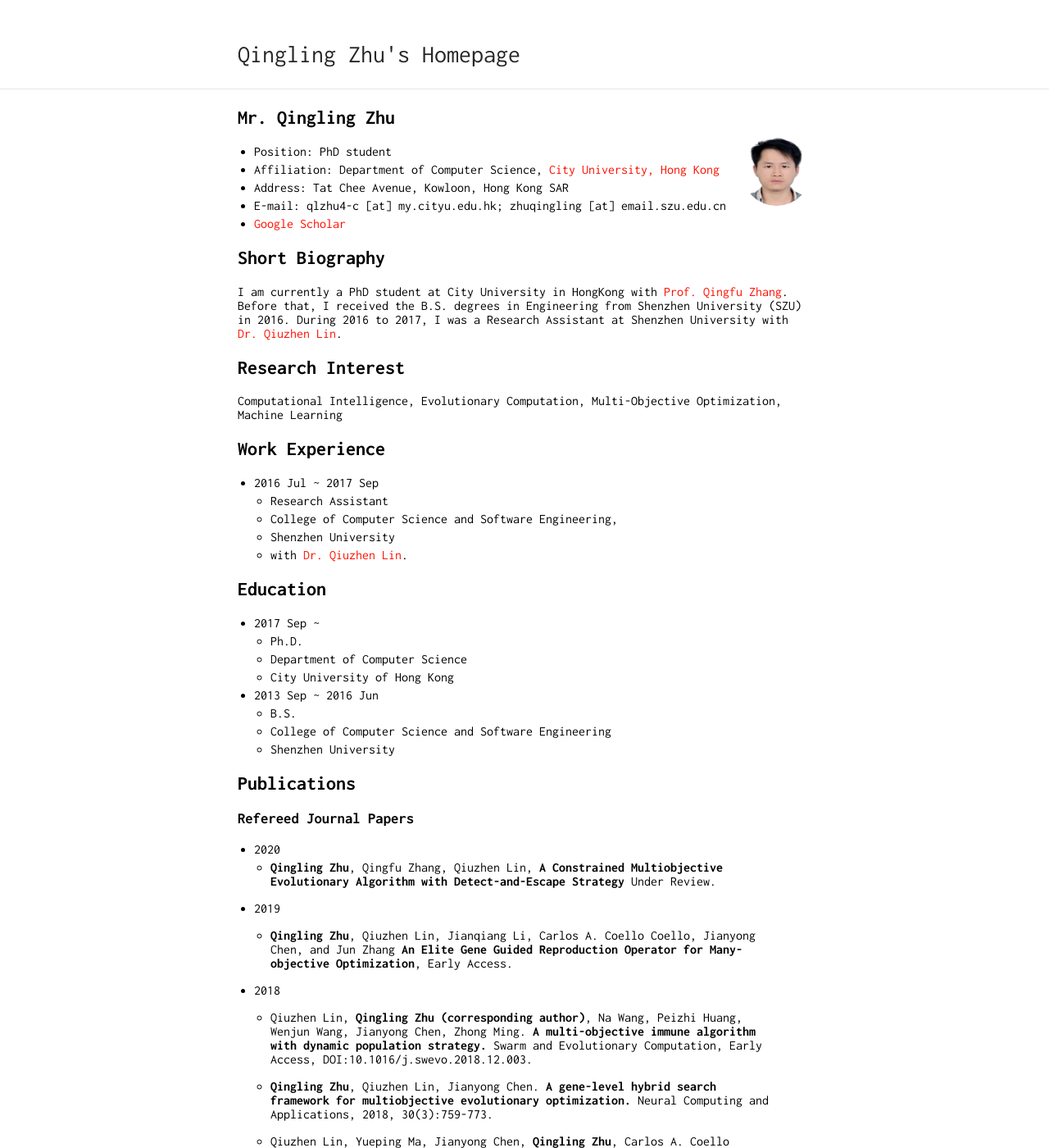
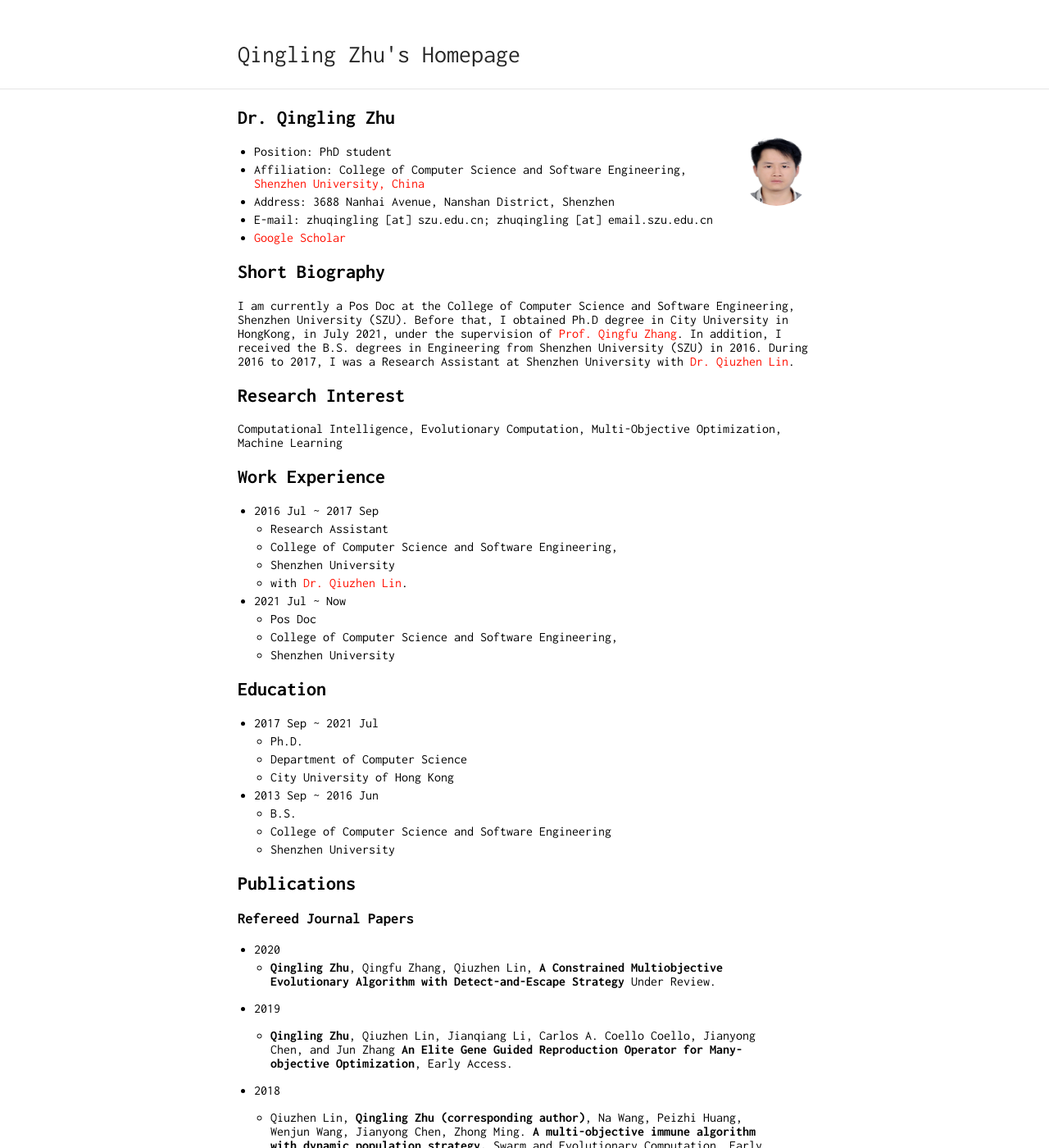
Before and after one commit to zhuqingling/zhuqingling.github.io, a Jekyll site: the page built from index.md, in a window 1280 px wide and 1400 px high. Shown: the whole window at 82% size. Built offline with Jekyll 4.4.1, drawn with Linux system fonts in a browser that asks for light colours; our own code applies the rules of GitHub Pages for plain Markdown files; some of the changed text lies outside the part shown.

Commit message:
revise in szu

```diff
--- a/index.md
+++ b/index.md
@@ -2,18 +2,18 @@
 layout: default
 ---
 
-## Mr. Qingling Zhu
+## Dr. Qingling Zhu
 <img class="profile-picture" src="ling.png">
 * Position: PhD student
 * Affiliation:
-Department of Computer Science, [City University, Hong Kong](https://www.cityu.edu.hk/)
-* Address: Tat Chee Avenue, Kowloon, Hong Kong SAR
-* E-mail: qlzhu4-c [at] my.cityu.edu.hk; zhuqingling [at] email.szu.edu.cn
+College of Computer Science and Software Engineering, [Shenzhen University, China](https://www.cityu.edu.hk/)
+* Address: 3688 Nanhai Avenue, Nanshan District, Shenzhen
+* E-mail: zhuqingling [at] szu.edu.cn; zhuqingling [at] email.szu.edu.cn
 * [Google Scholar](https://scholar.google.com/citations?user=oN-GBWoAAAAJ&hl=en)
 
 ## Short Biography
 
-I am currently a PhD student at City University in HongKong with [Prof. Qingfu Zhang](http://www.cs.cityu.edu.hk/~qzhan7/index.html). Before that, I received the B.S. degrees in Engineering from Shenzhen University (SZU) in 2016. During 2016 to 2017, I was a Research Assistant at Shenzhen University with [Dr. Qiuzhen Lin](http://csse.szu.edu.cn/csse.szu.edu.cn/cn/people1bbd.html?30298).
+I am currently a Pos Doc at the College of Computer Science and Software Engineering, Shenzhen University (SZU). Before that, I obtained Ph.D degree in City University in HongKong, in July 2021, under the supervision of [Prof. Qingfu Zhang](http://www.cs.cityu.edu.hk/~qzhan7/index.html). In addition, I received the B.S. degrees in Engineering from Shenzhen University (SZU) in 2016. During 2016 to 2017, I was a Research Assistant at Shenzhen University with [Dr. Qiuzhen Lin](http://csse.szu.edu.cn/csse.szu.edu.cn/cn/people1bbd.html?30298).
 
 ## Research Interest
 
@@ -26,10 +26,14 @@ Computational Intelligence, Evolutionary Computation, Multi-Objective Optimizati
   * College of Computer Science and Software Engineering,
   * Shenzhen University
   * with [Dr. Qiuzhen Lin](http://csse.szu.edu.cn/csse.szu.edu.cn/cn/people1bbd.html?30298).
+* 2021 Jul ~ Now
+  * Pos Doc
+  * College of Computer Science and Software Engineering,
+  * Shenzhen University
 
 ## Education
 
-* 2017 Sep ~
+* 2017 Sep ~ 2021 Jul
   * Ph.D.
   * Department of Computer Science
   * City University of Hong Kong
@@ -90,6 +94,9 @@ Computational Intelligence, Evolutionary Computation, Multi-Objective Optimizati
   * **Qingling Zhu**, Qiuzhen Lin, Jianyong Chen, Peizhi Huang. **A gene-level hybrid crossover operator for multiobjective evolutionary algorithm.** Soft Computing and Machine Intelligence (ISCMI 2015), 20-24.
 
 ### Awards
+* Gold Price in ICAPS 2021 Huawei Competition on Dynamic Pickup And Delivery Problem, 2021 (USD \$5000)
+
+* Gold Price in EMO 2021 HUAWEI Logistics Competition, 2021 (USD \$5000)
 
 * 2019 Research Tuition Scholarship of City University of Hong Kong
 
```
Also changed, not shown: other parts of index.md (+1 -1 lines).
